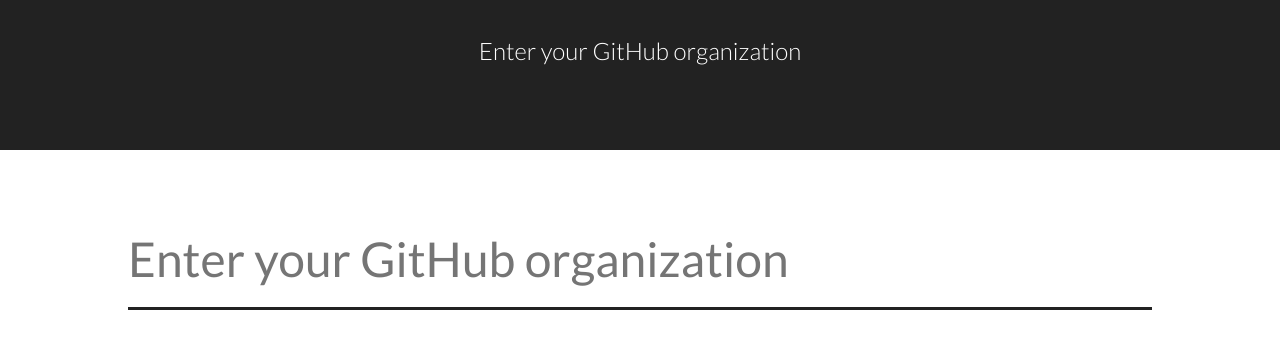
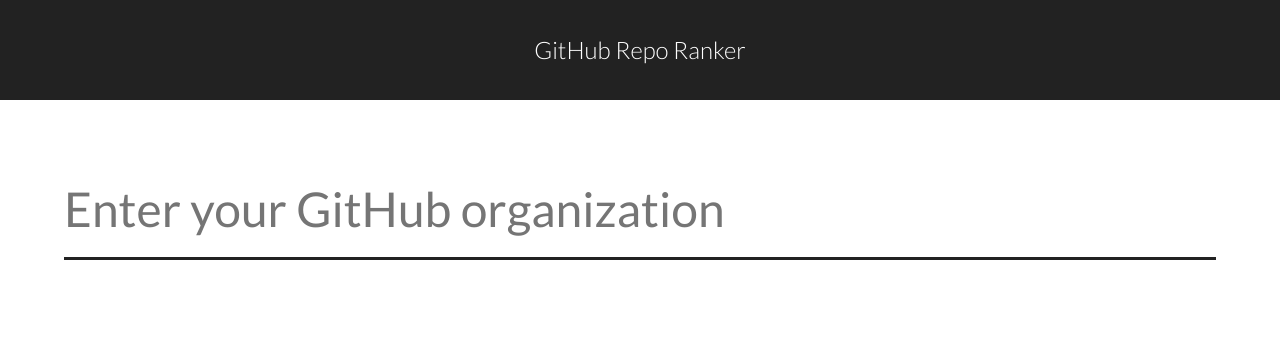
Before and after one commit to jreidgreer/github-ranker, a React app: page / in a window 1280 px wide. Shown: the top 348 px of the page. Built offline with nearby package versions, Linux system fonts and the light colour scheme.

Commit message:
Split app into routes

```diff
--- a/package.json
+++ b/package.json
@@ -37,6 +37,7 @@
     "react": "^16.4.2",
     "react-dev-utils": "^5.0.2",
     "react-dom": "^16.4.2",
+    "react-router-dom": "^4.3.1",
     "request": "^2.88.0",
     "request-promise": "^4.2.2",
     "resolve": "1.6.0",
--- a/src/components/App/App.jsx
+++ b/src/components/App/App.jsx
@@ -1,68 +1,22 @@
 import React, { Component } from 'react';
+import { BrowserRouter as Router, Route } from "react-router-dom";
 import './App.scss';
-// import RepositoryList from '../RepositoryList/RepositoryList';
-import Table from '../Table/Table';
-import { getRepos, getCommits } from '../../utils/repository.util';
+import SelectOrganization from '../SelectOrganization/SelectOrganization';
 
 class App extends Component {
-  constructor() {
-    super();
-    this.state = {
-      selectedOrg: '',
-      repos: []
-    };
-  }
-
-  selectOrg = async (event) => {
-    if (event.key === 'Enter') {
-      const selectedOrg = this.input.value;
-      const repos = await getRepos(selectedOrg);
-      this.setState({
-        selectedOrg,
-        repos
-      });
-    }
-  }
-
-  sortRepos = (event) => {
-    console.log('sort');
-  }
-
   render() {
-    const REPO_HEADERS = [
-      {
-        key: 'name',
-        display: 'Name',
-        type: 'string',
-      },
-      {
-        key: 'forks',
-        display: 'Forks',
-        type: 'number',
-      },
-      {
-        key: 'open_issues',
-        display: 'Open Issues',
-        type: 'number',
-      },
-    ];
-
     return (
+      <Router>
       <div className="App">
         <header className="App-header">
-          <h1 className="App-title">Enter your GitHub organization</h1>
+          <h1 className="App-title">GitHub Repo Ranker</h1>
         </header>
-        <div className="App-textbox">
-          <input
-            type="text"
-            onKeyDown={this.selectOrg}
-            ref={node => this.input = node}
-            placeholder="Enter your GitHub organization"
-          />
+
+        <div className="App-content">
+          <Route exact path="/" component={SelectOrganization} />
         </div>
-
-        <Table data={this.state.repos} headers={REPO_HEADERS}/>
       </div>
+      </Router>
     );
   }
 }
--- a/src/components/App/App.scss
+++ b/src/components/App/App.scss
@@ -2,25 +2,14 @@
   text-align: center;
   .App-header {
     background-color: #222;
-    height: 150px;
-    padding: 20px;
-    color: white;
-  }
+    height: 100px;
+    color: #FFFFFF;
 
-  .App-title {
-    font-size: 1.5em;
-  }
-
-  .App-textbox {
-    margin: 60px auto;
-
-    input {
-      width: 80%;
-      border: none;
-      border-bottom: 3px solid #222;
-      padding: 20px 0;
-      font-size: 3em;
-      font-family: 'Lato';
+    .App-title {
+      font-size: 1.5em;
+      margin: 0;
+      padding: 0;
+      line-height: 100px;
     }
   }
 }
--- /dev/null
+++ b/src/components/SelectOrganization/SelectOrganization.jsx
@@ -0,0 +1,69 @@
+import React, { Component } from 'react';
+import './SelectOrganization.scss';
+import Table from '../Table/Table';
+import { getRepos, getCommits } from '../../utils/repository.util';
+
+class SelectOrganization extends Component {
+  constructor() {
+    super();
+    this.state = {
+      selectedOrg: '',
+      repos: []
+    };
+  }
+
+  selectOrg = async (event) => {
+    if (event.key === 'Enter') {
+      const selectedOrg = this.input.value;
+      const repos = await getRepos(selectedOrg);
+      this.setState({
+        selectedOrg,
+        repos
+      });
+    }
+  }
+
+  render() {
+    let isUsed = false;
+    const REPO_HEADERS = [
+      {
+        key: 'name',
+        display: 'Name',
+        type: 'string',
+      },
+      {
+        key: 'forks',
+        display: 'Forks',
+        type: 'number',
+      },
+      {
+        key: 'open_issues',
+        display: 'Open Issues',
+        type: 'number',
+      },
+    ];
+
+    // Shrink down search box
+    if (this.state.repos.length > 0) {
+      isUsed = true;
+    }
+
+    return (
+      <div className="SelectOrganization">
+        <div className="SelectOrganization-textbox">
+          <input
+            type="text"
+            onKeyDown={this.selectOrg}
+            ref={node => this.input = node}
+            placeholder="Enter your GitHub organization"
+            className={isUsed ? 'SelectOrganization-input--used' : ''}
+          />
+        </div>
+
+        <Table data={this.state.repos} headers={REPO_HEADERS}/>
+      </div>
+    );
+  }
+}
+
+export default SelectOrganization;
--- /dev/null
+++ b/src/components/SelectOrganization/SelectOrganization.scss
@@ -0,0 +1,25 @@
+.SelectOrganization {
+  .SelectOrganization-textbox {
+    margin: 60px auto;
+
+    input {
+      width: 90%;
+      border: none;
+      border-bottom: 3px solid #222;
+      padding: 20px 0;
+      font-size: 3em;
+      font-family: 'Lato';
+      transition: all ease .2s;
+
+      &:focus {
+        outline: none;
+        border-bottom: 3px solid #e50914;
+
+      }
+
+      &.SelectOrganization-input--used {
+        font-size: 1em;
+      }
+    }
+  }
+}
--- a/src/components/Table/Table.scss
+++ b/src/components/Table/Table.scss
@@ -1,5 +1,8 @@
 .Table {
-  width: 100%;
+  width: 90%;
+  margin: 0 auto;
+  font-family: 'Lato', sans-serif;
+
   tbody {
     tr {
       th {
@@ -9,17 +12,20 @@
           height: 50px;
           width: 100%;
           line-height: 50px;
-          font-family: 'Lato', sans-serif;
           font-weight: 400;
+          font-size: 32px;
+          @media (max-width: 525px) {
+            font-size: 20px;
+          }
 
           &::after {
             font-size: 10px;
-            width: 30px;
             padding: 0 15px;
+            position: absolute;
           }
 
           &.Table-header--active {
-            background: gray;
+            background:#FAFAFA;
           }
 
           &.Table-header--ascending::after {
@@ -31,6 +37,16 @@
           }
         }
       }
+
+      td {
+        height: 50px;
+        line-height: 50px;
+        font-size: 24px;
+
+        @media (max-width: 525px) {
+          font-size: 16px;
+        }
+      }
     }
   }
 }
```
Also changed, not shown: public/index.html (+0 -10 lines), 1 other file (tests, documents, lock files or other folders).
